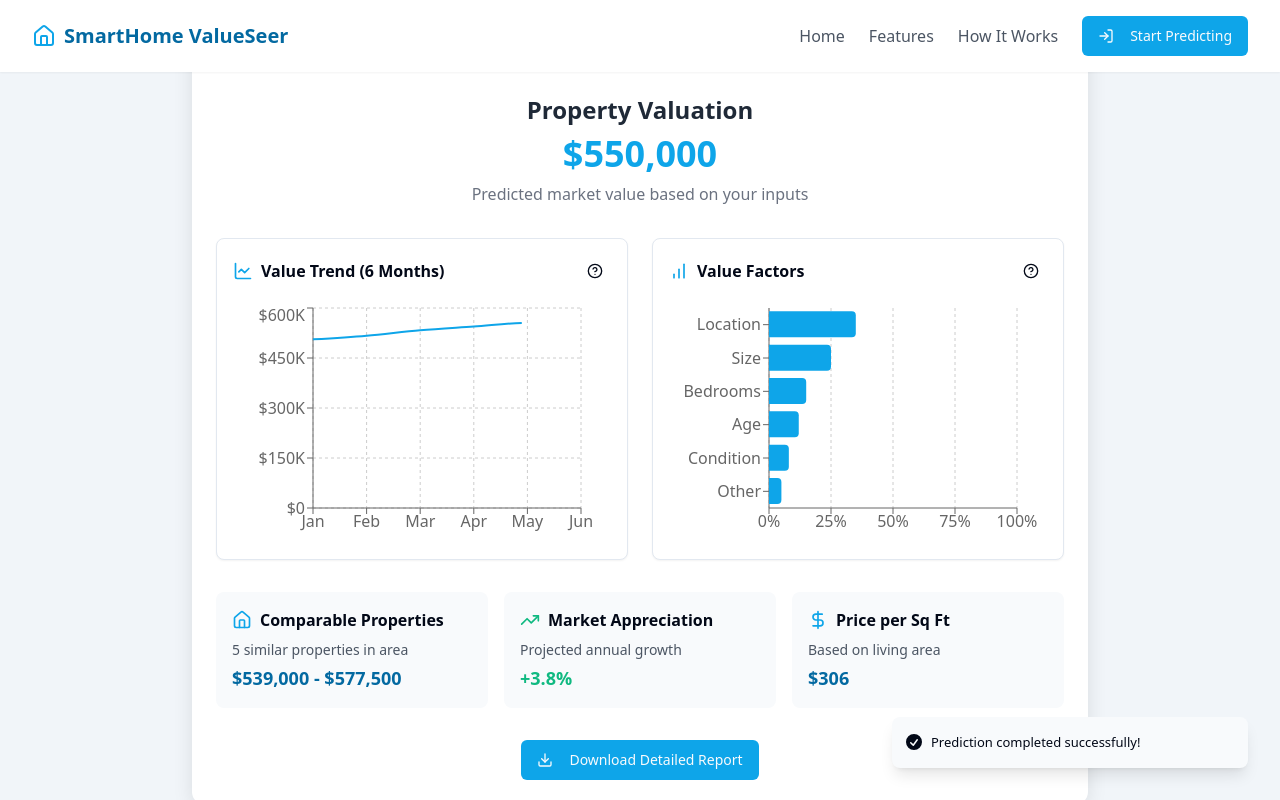
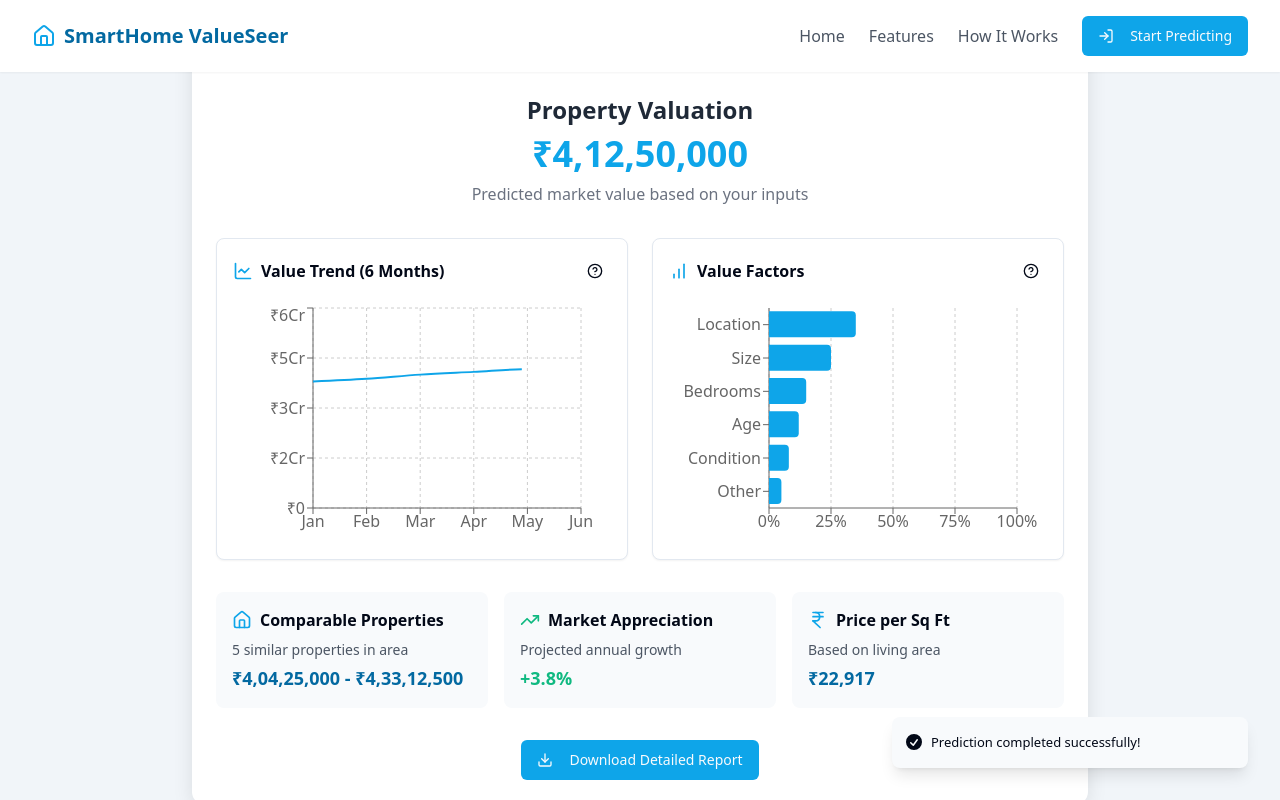
Before and after one commit to dineshkarthick5025/smart-home-value-seer, a React (Vite) app: page / in a window 1280 px wide. Both pictures are taken after a click on the button "Calculate Property Value". Shown: the part 2796-3596 px from the top of the page. Built offline with nearby package versions, Linux system fonts and the light colour scheme.

Commit message:
Refactor: Add Indian Rupee support
This commit adds support for Indian Rupee currency to the prediction result component.

```diff
--- a/src/components/PredictionResult.tsx
+++ b/src/components/PredictionResult.tsx
@@ -1,7 +1,6 @@
-
 import React from 'react';
 import { Card, CardContent } from '@/components/ui/card';
-import { BarChart, LineChart, HelpCircle, Home, TrendingUp, DollarSign, Download } from 'lucide-react';
+import { BarChart, LineChart, HelpCircle, Home, TrendingUp, IndianRupee, Download } from 'lucide-react';
 import { Button } from '@/components/ui/button';
 import {
   Tooltip,
@@ -9,12 +8,6 @@ import {
   TooltipProvider,
   TooltipTrigger,
 } from "@/components/ui/tooltip";
-import {
-  ChartContainer,
-  ChartLegend,
-  ChartLegendContent,
-  ChartStyle,
-} from "@/components/ui/chart";
 import {
   Bar,
   BarChart as ReBarChart,
@@ -36,20 +29,23 @@ const PredictionResult: React.FC<PredictionResultProps> = ({ predictedValue }) =
     return null;
   }
 
-  const formattedPrice = new Intl.NumberFormat('en-US', {
+  // Converting USD to INR (approximate conversion rate used)
+  const inrValue = predictedValue * 75;
+
+  const formattedPrice = new Intl.NumberFormat('en-IN', {
     style: 'currency',
-    currency: 'USD',
+    currency: 'INR',
     maximumFractionDigits: 0
-  }).format(predictedValue);
+  }).format(inrValue);
 
   // Sample historical data
   const historicalData = [
-    { month: 'Jan', value: predictedValue * 0.92 },
-    { month: 'Feb', value: predictedValue * 0.94 },
-    { month: 'Mar', value: predictedValue * 0.97 },
-    { month: 'Apr', value: predictedValue * 0.99 },
-    { month: 'May', value: predictedValue * 1.01 },
-    { month: 'Jun', value: predictedValue },
+    { month: 'Jan', value: inrValue * 0.92 },
+    { month: 'Feb', value: inrValue * 0.94 },
+    { month: 'Mar', value: inrValue * 0.97 },
+    { month: 'Apr', value: inrValue * 0.99 },
+    { month: 'May', value: inrValue * 1.01 },
+    { month: 'Jun', value: inrValue },
   ];
 
   // Feature impact data
@@ -101,9 +97,9 @@ const PredictionResult: React.FC<PredictionResultProps> = ({ predictedValue }) =
                   <XAxis dataKey="month" />
                   <YAxis
                     tickFormatter={(value) =>
-                      new Intl.NumberFormat('en-US', {
+                      new Intl.NumberFormat('en-IN', {
                         style: 'currency',
-                        currency: 'USD',
+                        currency: 'INR',
                         notation: 'compact',
                         maximumFractionDigits: 0
                       }).format(value)
@@ -111,9 +107,9 @@ const PredictionResult: React.FC<PredictionResultProps> = ({ predictedValue }) =
                   />
                   <ReTooltip
                     formatter={(value: number) => [
-                      new Intl.NumberFormat('en-US', {
+                      new Intl.NumberFormat('en-IN', {
                         style: 'currency',
-                        currency: 'USD',
+                        currency: 'INR',
                         maximumFractionDigits: 0
                       }).format(value),
                       'Value'
@@ -183,15 +179,15 @@ const PredictionResult: React.FC<PredictionResultProps> = ({ predictedValue }) =
           </div>
           <p className="text-sm text-gray-600">5 similar properties in area</p>
           <p className="text-lg font-semibold text-estate-darkBlue mt-1">
-            {new Intl.NumberFormat('en-US', {
+            {new Intl.NumberFormat('en-IN', {
               style: 'currency',
-              currency: 'USD',
+              currency: 'INR',
               maximumFractionDigits: 0
-            }).format(predictedValue * 0.98)} - {new Intl.NumberFormat('en-US', {
+            }).format(inrValue * 0.98)} - {new Intl.NumberFormat('en-IN', {
               style: 'currency',
-              currency: 'USD',
+              currency: 'INR',
               maximumFractionDigits: 0
-            }).format(predictedValue * 1.05)}
+            }).format(inrValue * 1.05)}
           </p>
         </div>
 
@@ -206,16 +202,16 @@ const PredictionResult: React.FC<PredictionResultProps> = ({ predictedValue }) =
 
         <div className="bg-slate-50 p-4 rounded-lg">
           <div className="flex items-center mb-2">
-            <DollarSign className="h-5 w-5 text-estate-blue mr-2" />
+            <IndianRupee className="h-5 w-5 text-estate-blue mr-2" />
             <h5 className="font-semibold">Price per Sq Ft</h5>
           </div>
           <p className="text-sm text-gray-600">Based on living area</p>
           <p className="text-lg font-semibold text-estate-darkBlue mt-1">
-            {new Intl.NumberFormat('en-US', {
+            {new Intl.NumberFormat('en-IN', {
               style: 'currency',
-              currency: 'USD',
+              currency: 'INR',
               maximumFractionDigits: 0
-            }).format(predictedValue / 1800)}
+            }).format(inrValue / 1800)}
           </p>
         </div>
       </div>
```
